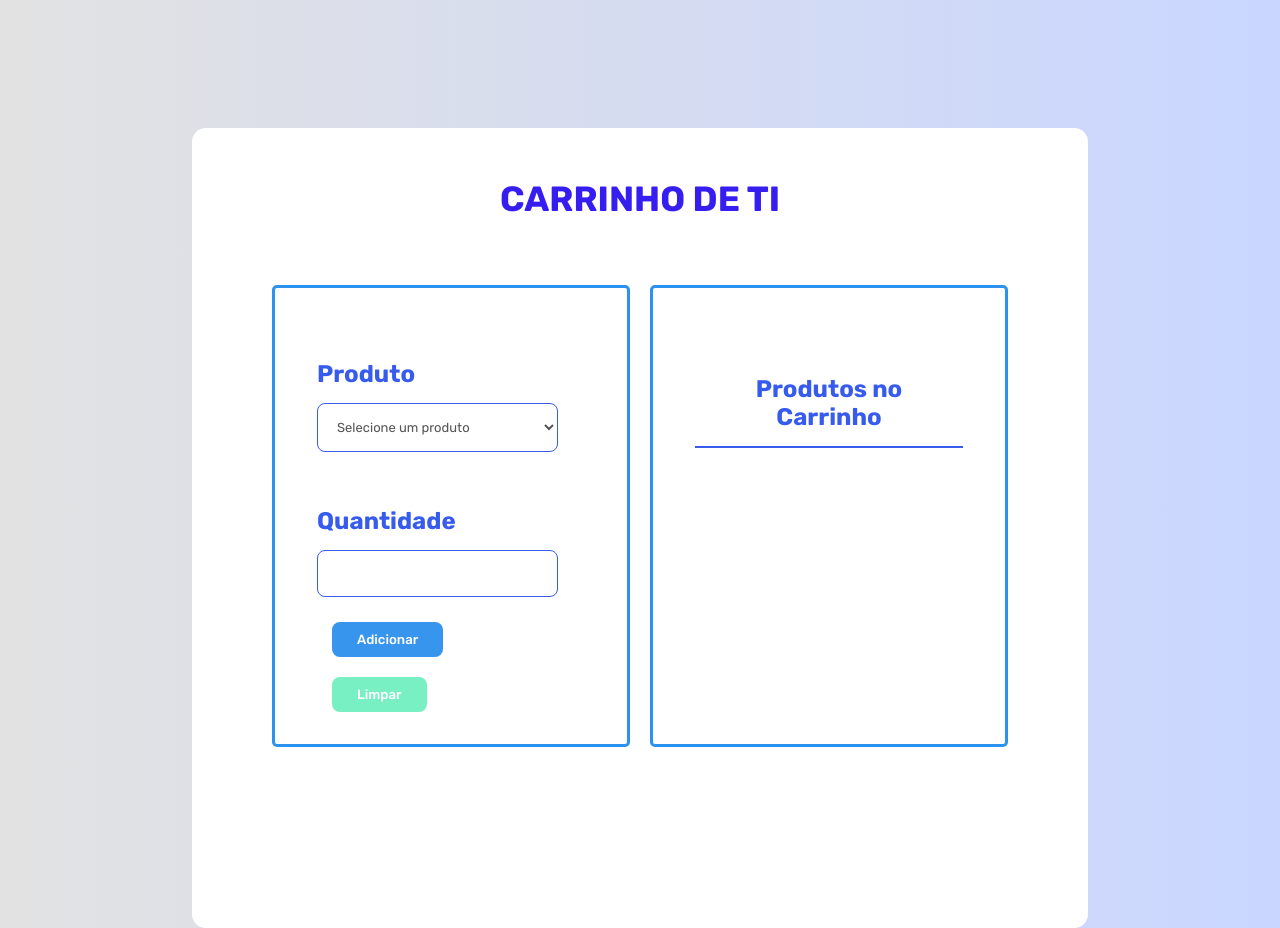
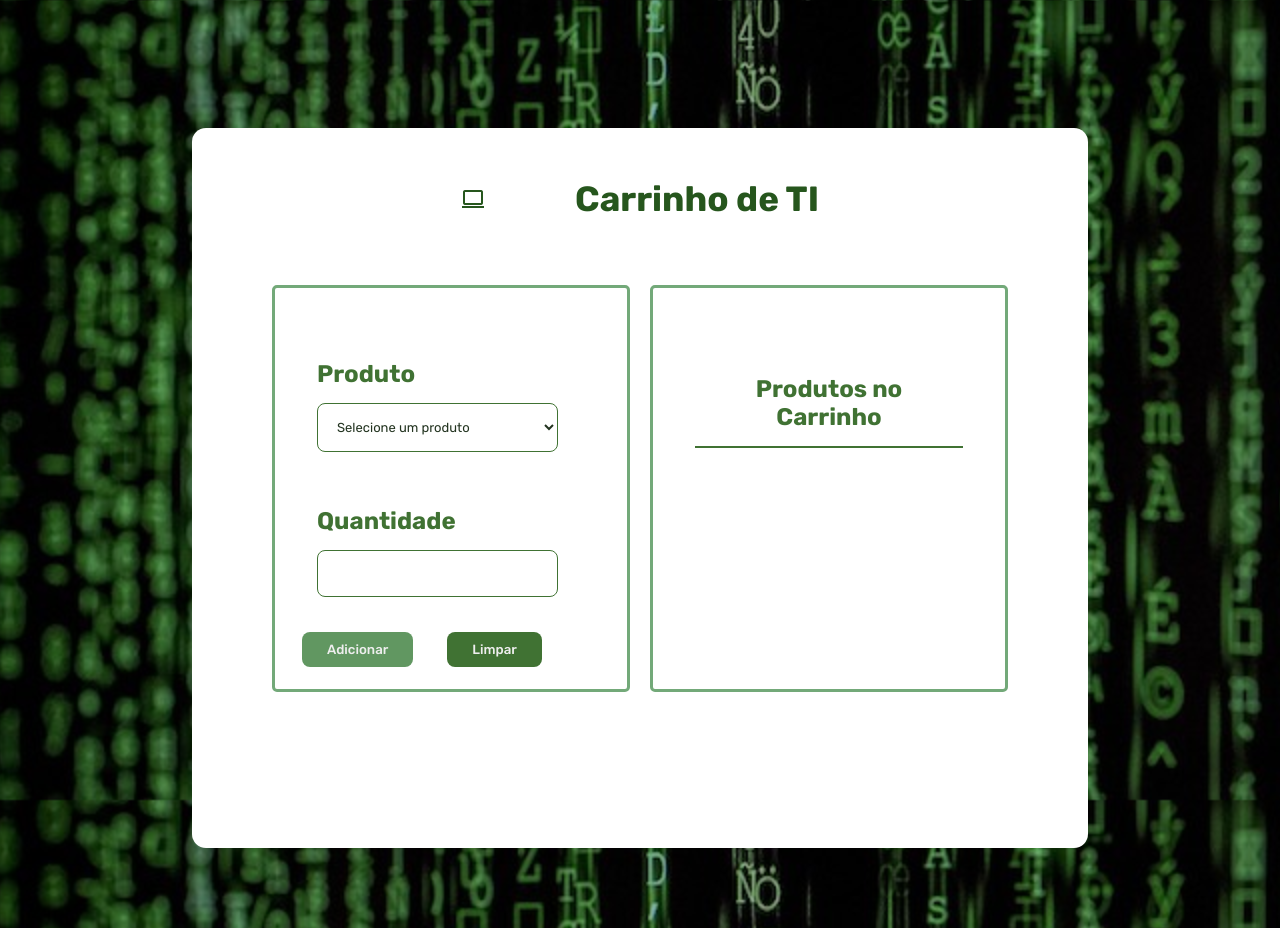
Before and after one commit to annasbrama/carrinho, a plain HTML site: page index.html in a window 1280 px wide. Drawn offline with nearby package versions, Linux system fonts and the light colour scheme.

Commit message:
Adiconado mudanças do html e css

```diff
--- a/index.html
+++ b/index.html
@@ -1,21 +1,19 @@
 <!DOCTYPE html>
-<html lang="en">
-
+<html lang="pt-br">
 <head>
     <meta charset="UTF-8">
     <meta name="viewport" content="width=device-width, initial-scale=1.0">
     <title>Carrinho de Compras</title>
     <link rel="stylesheet" href="style.css">
     <link rel="stylesheet" href="responsive.css">
+    <link rel="stylesheet" href="https://fonts.googleapis.com/css2?family=Material+Symbols+Outlined:opsz,wght,FILL,GRAD@20..48,100..700,0..1,-50..200" />
 </head>
-
 <body>
     <div class="container">
-
         <div class="title">
+            <span class="material-symbols-outlined">computer</span>
             <h1>Carrinho de TI</h1>
         </div>
-
         <div class="car">
             <div class="leftside">
                 <div class="products-box">
@@ -31,6 +29,8 @@
                 <div class="amount-box">
                     <h2>Quantidade</h2>
                     <input type="text" id="count-box">
+                </div>
+                <div class="buttons">
                     <button type="button" class="adicionar" id="add">Adicionar</button>
                     <button type="button" class="limpar" id="limpar">Limpar</button>
                 </div>
@@ -44,5 +44,4 @@
         </div>
     </div>
 </body>
-
 </html>
--- a/responsive.css
+++ b/responsive.css
@@ -16,6 +16,9 @@
         text-align: center;
         padding-bottom: 40px;
     }
+    .rightside{
+        min-height: 40vh;
+    }
 
     .products-box select, .amount-box input {
         width: 160px;
--- a/style.css
+++ b/style.css
@@ -9,12 +9,14 @@
 
 body {
     height: 100vh;
-    background: linear-gradient(to right, #e2e2e2, #c9d6ff);
+    background-image: url(img/hacker.jpg);
+    background-size: cover;
+    background-attachment: fixed;
 }
 
 .container {
     width: 70%;
-    height: 100%;
+    height: 90vh;
     background: #fff;
     border-radius: 14px;
     margin: 10% 15%;
@@ -22,15 +24,22 @@
 
 .title {
     display: flex;
-    justify-content: center;
+    justify-content: space-around;
     align-items: center;
+    width: 50%;
+    margin: auto;
 }
 
 .title h1 {
     text-align: center;
     font-size: 35px;
-    text-transform: uppercase;
-    color: #361DF0;
+    color: #26561D;
+    margin-top: 50px;
+}
+.material-symbols-outlined{
+    text-align: center;
+    font-size: 35px;
+    color: #26561D;
     margin-top: 50px;
 }
 
@@ -43,17 +52,17 @@
 }
 
 .leftside, .rightside {
-    min-height: 400px;
+    /*min-height: 400px;*/
     padding: 12px;
     position: relative;
-    border: 3px solid #2C92F0;
+    border: 3px solid #73A979;
     border-radius: 5px;
 }
 
 .products-box {
     box-sizing: border-box;
     position: relative;
-    color: #375BED;
+    color: #407233;
     justify-content: center;
     align-items: center;
     margin-top: 30px;
@@ -62,8 +71,8 @@
 
 .products-box select, .amount-box input {
     background-color: #fff;
-    border: 1px solid #375BED;
-    color: #555;
+    border: 1px solid #407233;
+    color: #233420;
     margin: 15px 0;
     padding: 15px 15px;
     font-size: 13px;
@@ -76,13 +85,13 @@
 .amount-box {
     box-sizing: border-box;
     position: relative;
-    color: #375BED;
+    color: #407233;
     justify-content: center;
     align-items: center;
     padding: 10px 30px;
 }
 
-.amount-box button {
+button {
     border: none;
     border-radius: 8px;
     padding: 10px 25px;
@@ -91,34 +100,34 @@
 }
 
 .adicionar {
-    background-color: #3795ED;
-    color: #fff;
+    background-color: #619761;
+    color: #eee;
     font-weight: 500;
 
 }
 
 .adicionar:hover {
-    background-color: #78F0DD;
-    color: #555;
+    background-color: #eee;
+    color: #407233;
     transition: 0.3s ease;
 }
 
 .limpar {
-    color: #fff;
+    color: #eee;
     font-weight: 500;
-    background-color: #78F0C3;
+    background-color: #407233;
 }
 
 .limpar:hover {
     background-color: #eee;
-    color: #5ac9a0;
+    color: #619761;
     transition: 0.3s ease;
 }
 
 .products-car {
     box-sizing: border-box;
     position: relative;
-    color: #375BED;
+    color: #407233;
     justify-content: center;
     align-items: center;
     margin-top: 30px;
@@ -129,5 +138,5 @@
 .products-car h2 {
     text-align: center;
     padding: 15px;
-    border-bottom: 2px solid #375BED;
+    border-bottom: 2px solid #407233;
 }
```
Also changed, not shown: img/hacker.jpg (added).
